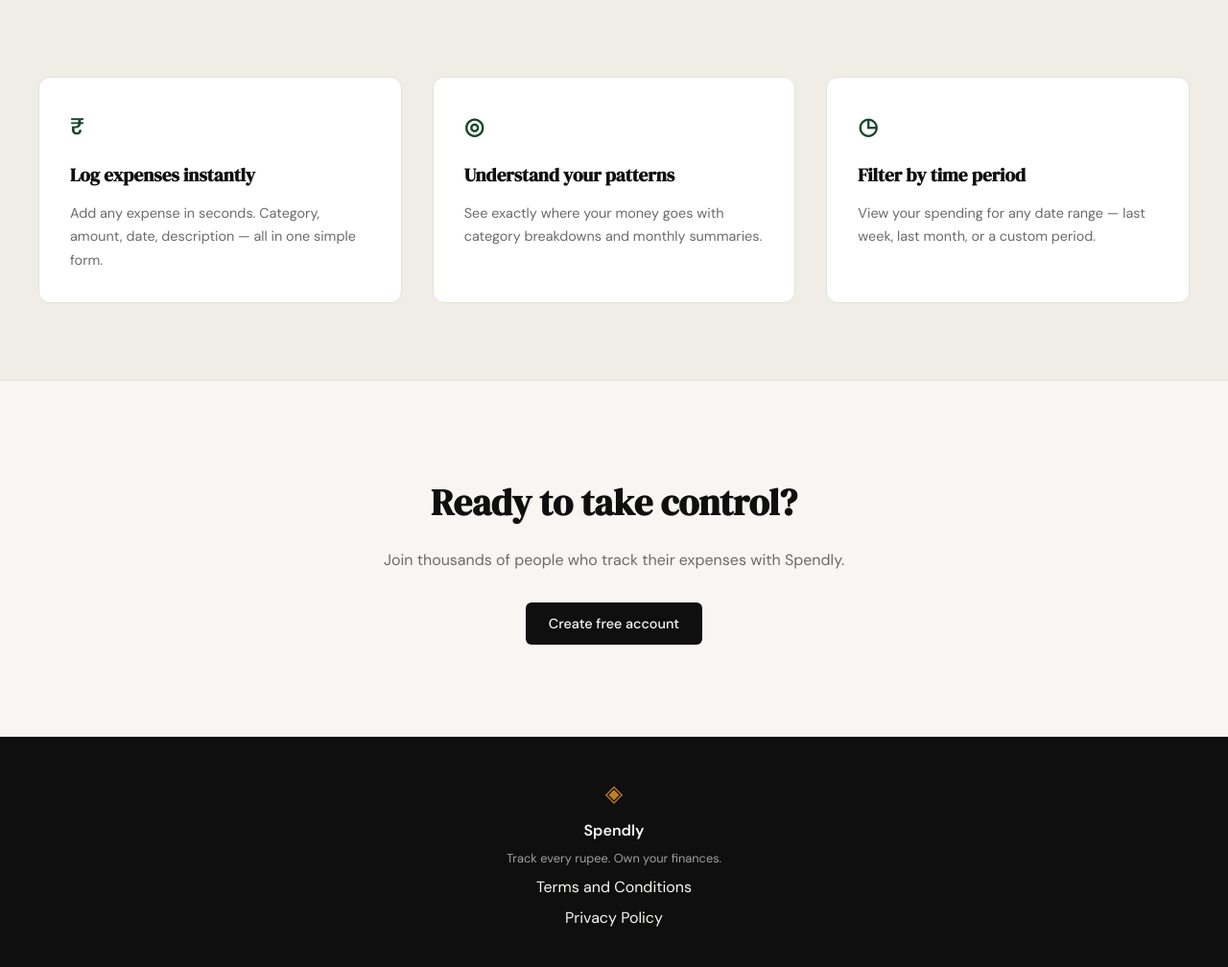
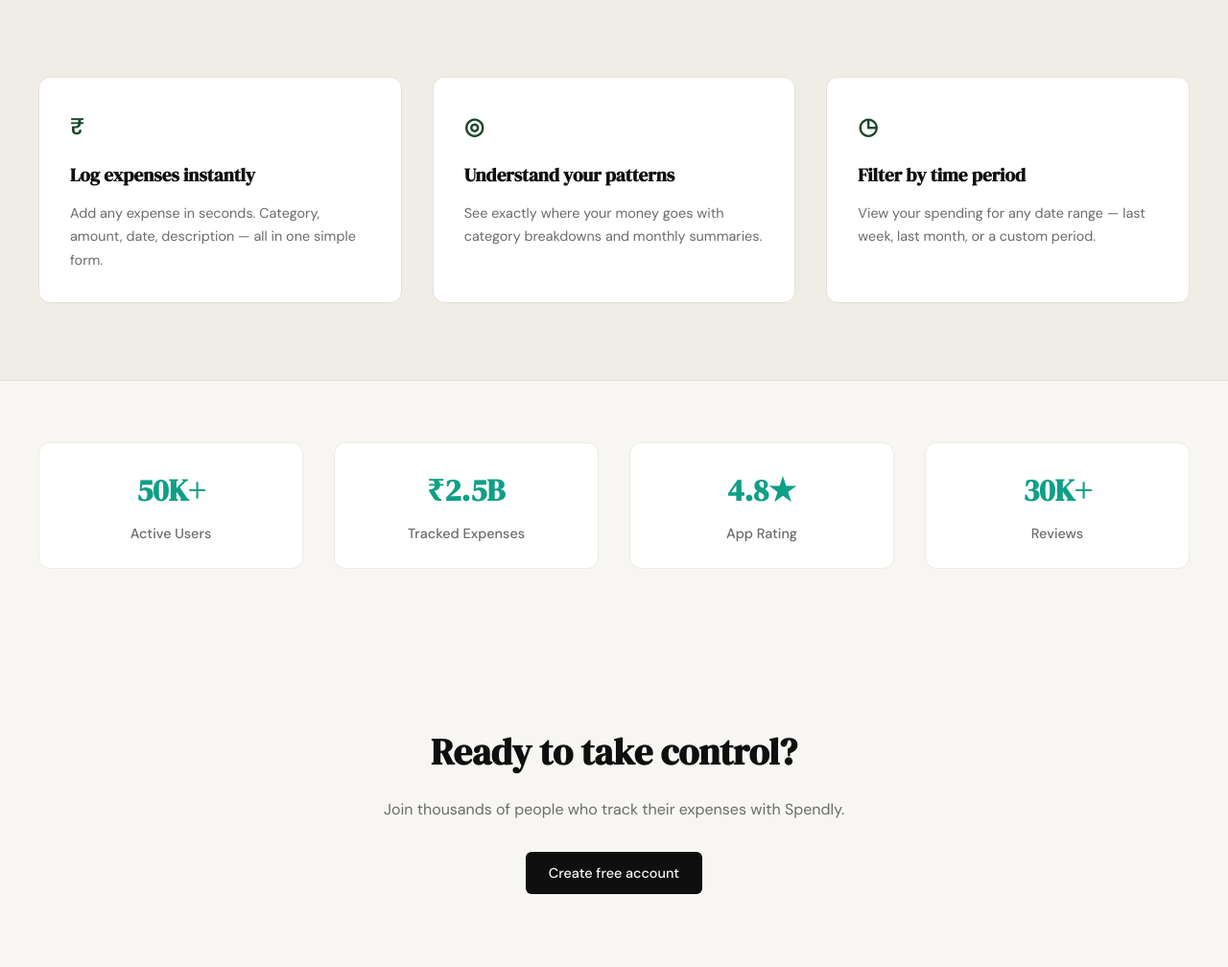
Before and after one commit to zahidanalytics/Spendly, a Flask app: page / in a window 1280 px wide. Shown: the part 1198-2206 px from the top of the page at 96% size. Run offline with Flask 3, Linux system fonts and the light colour scheme.

Commit message:
landing: add gradient color to benefits heading and trust stats section

```diff
--- a/static/css/landing.css
+++ b/static/css/landing.css
@@ -296,6 +296,10 @@
     color: var(--ink);
     margin-bottom: 0.75rem;
     letter-spacing: -0.02em;
+    background: linear-gradient(135deg, var(--ink) 0%, #0f9f87 100%);
+    -webkit-background-clip: text;
+    -webkit-text-fill-color: transparent;
+    background-clip: text;
 }
 
 .benefits-intro {
@@ -389,3 +393,44 @@
         font-size: 0.95rem;
     }
 }
+
+.trust-section {
+    padding: 4rem 2rem;
+    background: var(--paper);
+}
+
+.trust-inner {
+    max-width: var(--max-width);
+    margin: 0 auto;
+    display: grid;
+    grid-template-columns: repeat(auto-fit, minmax(150px, 1fr));
+    gap: 2rem;
+    text-align: center;
+}
+
+.trust-stat {
+    padding: 1.5rem;
+    background: white;
+    border-radius: var(--radius-md);
+    border: 1px solid var(--border-soft);
+    transition: transform 0.2s, box-shadow 0.2s;
+}
+
+.trust-stat:hover {
+    transform: translateY(-2px);
+    box-shadow: 0 8px 20px rgba(0, 0, 0, 0.08);
+}
+
+.trust-number {
+    font-family: var(--font-display);
+    font-size: 2rem;
+    font-weight: 700;
+    color: #0f9f87;
+    margin-bottom: 0.5rem;
+}
+
+.trust-label {
+    color: var(--ink-muted);
+    font-size: 0.9rem;
+    font-weight: 500;
+}
--- a/templates/landing.html
+++ b/templates/landing.html
@@ -139,6 +139,27 @@
     </div>
 </section>
 
+<section class="trust-section">
+    <div class="trust-inner">
+        <div class="trust-stat">
+            <div class="trust-number">50K+</div>
+            <div class="trust-label">Active Users</div>
+        </div>
+        <div class="trust-stat">
+            <div class="trust-number">₹2.5B</div>
+            <div class="trust-label">Tracked Expenses</div>
+        </div>
+        <div class="trust-stat">
+            <div class="trust-number">4.8★</div>
+            <div class="trust-label">App Rating</div>
+        </div>
+        <div class="trust-stat">
+            <div class="trust-number">30K+</div>
+            <div class="trust-label">Reviews</div>
+        </div>
+    </div>
+</section>
+
 <section class="cta-section">
     <div class="cta-inner">
         <h2 class="cta-title">Ready to take control?</h2>
```
Also changed, not shown: static/images/woman-card.JPG (added).
